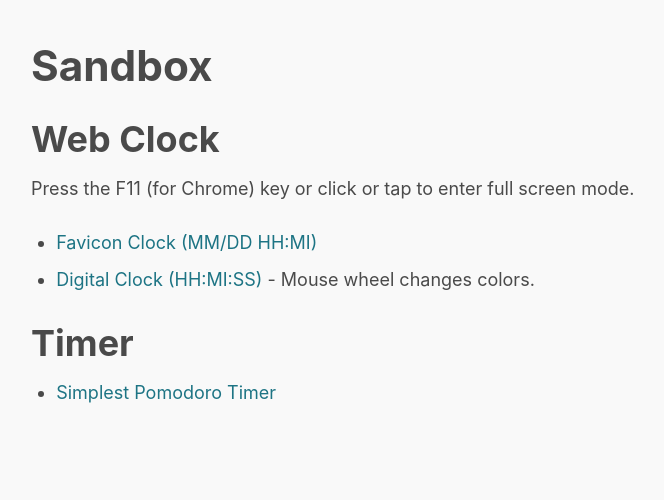
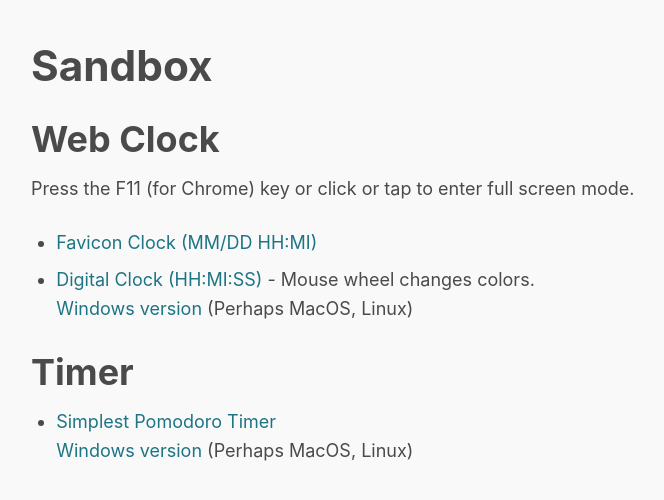
Before and after one commit to ricmsd/ricmsd.github.io, a plain HTML site: page index.html in a window 1280 px wide. Shown: the whole page, without its empty margins (267-931 px from the left). Drawn offline with Linux system fonts and the light colour scheme.

Commit message:
Maintained TOP page.

```diff
--- a/index.html
+++ b/index.html
@@ -30,7 +30,9 @@
                                 <div class="section-content">
                                     <ul>
                                         <li><a href="clock/clock1/index.html">Favicon Clock (MM/DD HH:MI)</a></li>
-                                        <li><a href="clock/clock2/index.html">Digital Clock (HH:MI:SS)</a> - Mouse wheel changes colors.</li>
+                                        <li><a href="clock/clock2/index.html">Digital Clock (HH:MI:SS)</a> - Mouse wheel changes colors.<br>
+                                            <a href="https://github.com/ricmsd/electron-clock">Windows version</a> (Perhaps MacOS, Linux)
+                                        </li>
                                     </ul>
                                 </div>
                             </section>
@@ -38,7 +40,9 @@
                                 <h2>Timer</h2>
                                 <div class="section-content">
                                     <ul>
-                                        <li><a href="timer/pomodoro1/index.html">Simplest Pomodoro Timer</a></li>
+                                        <li><a href="timer/pomodoro1/index.html">Simplest Pomodoro Timer</a><br>
+                                            <a href="https://github.com/ricmsd/simplest-pomodoro-timer">Windows version</a> (Perhaps MacOS, Linux)
+                                        </li>
                                     </ul>
                                 </div>
                             </section>
```
